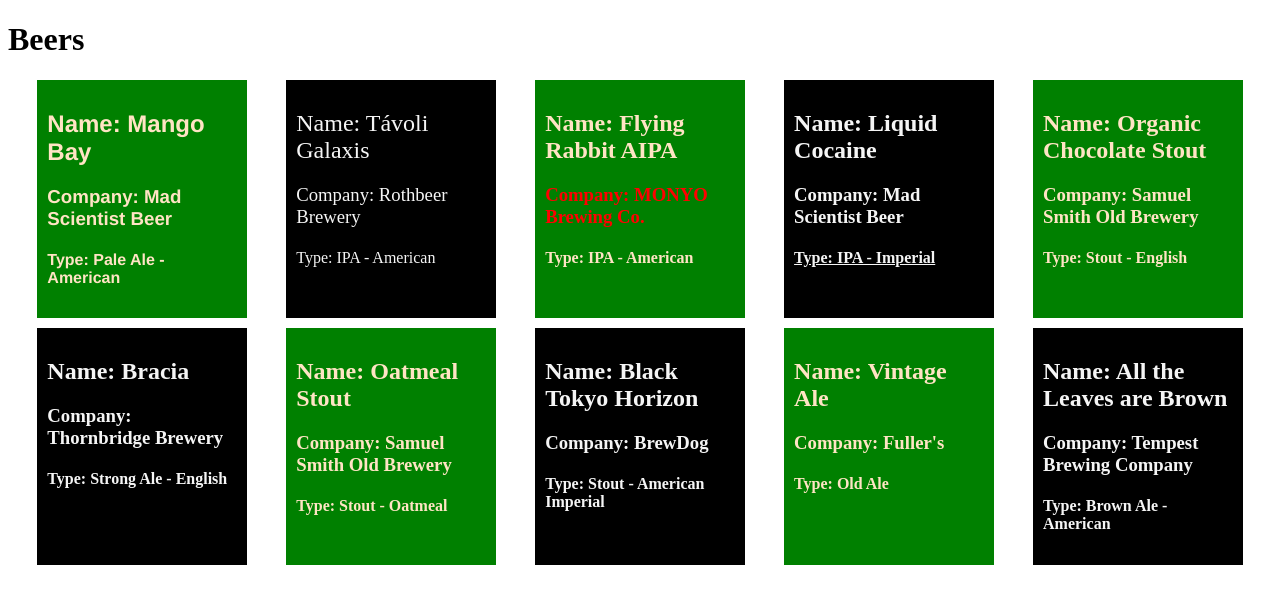
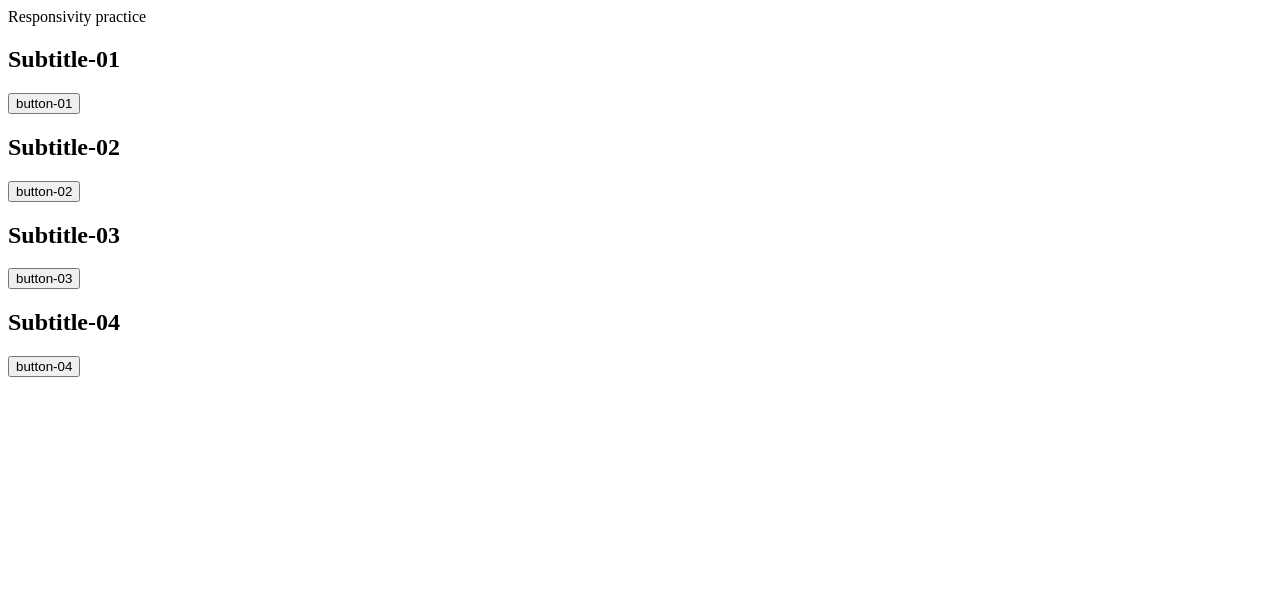
Before and after one commit to pbarna389/5-6th-week, a plain HTML site: page frontend/index.html in a window 1280 px wide. Drawn offline with Linux system fonts and the light colour scheme.

Commit message:
basic elements added

```diff
--- a/frontend/public/script.js
+++ b/frontend/public/script.js
@@ -1,48 +1,40 @@
-console.table(beers.cards);
-
-const beerTitleComponent = () => {
+const headerComponent = (title) => {
     return `
-    <h1>Beers</h1>
+    <header>${title}</header>
     `
 };
 
-const beerSectionComponent = (innerData, id = `beer-0`) => {
+const sectionComponent = (id, button, h2text) => {
     return `
-        <section id=${id}>
-            ${innerData}
-        </section>`
-};
-
-const beerCardComponent = (name, comp, type) => {
-    return `
-        <div>
-            <h1>Name: ${name}</h1>
-            <h3>Company: ${comp}</h3>
-            <h4>Type: ${type}</h4>
-        </div>
+    <section id="${id}">
+        <h2>${h2text}</h2>
+        <button>${button}</button>
+    </section>
     `
 };
 
-const init = () => {
-    const rootElement = document.querySelector('#root');
-    const beerCards = beers.cards;
-
-    rootElement.insertAdjacentHTML('beforebegin', beerTitleComponent());
-
-    for (const element of beerCards) {
-        // let beerData = "";
-        // let beerID = "";
-
-        // beerData += beerCardComponent(element.title, element.sub, element.text);
-        // beerID += `beer-0${beerCards.indexOf(element) + 1}`;
-
-        rootElement.insertAdjacentHTML('beforeend', beerSectionComponent(beerCardComponent(element.title, element.sub, element.text), `beer-0${beerCards.indexOf(element) + 1}`));
-    };
+const footerComponent = () => {
+    return `
+        <footer></footer>
+    `
 };
 
-// A JS létrehoz egy window objektumot, amit a böngésző detektál
-// addEventListener => az eseményfigyelő
-window.addEventListener("load", init);
+const loadEvent = () => {
+    const rootElement = document.querySelector('#root');
 
-//Feladatok: nyomkodni a for ciklusokat ezerrel
-//Extra feladat: kapunk egy ugyanilyen adatstruktúrájú js file-t, egy tök új repoba ugyanezeket meg kell csinálni -> mozifilmes
+    rootElement.insertAdjacentHTML('beforebegin', headerComponent('Responsivity practice'));
+
+    let sections = "";
+    for (let i = 1; i <= 4; i++) {
+        sections += sectionComponent(`id-0${i}`, `button-0${i}`, `Subtitle-0${i}`);
+    };
+
+    rootElement.insertAdjacentHTML('beforebegin', sections);
+
+    rootElement.insertAdjacentHTML('afterend', footerComponent());
+
+    console.log(sections);
+
+};
+
+window.addEventListener("load", loadEvent);
--- a/frontend/style.css
+++ b/frontend/style.css
@@ -9,29 +9,3 @@
   width: 15%;
   padding: 10px;
 }
-
-#root > section:nth-child(odd) {
-  background-color: green;
-  color: bisque;
-}
-
-#root > section:nth-child(even) {
-  background-color: black;
-  color: whitesmoke;
-}
-
-#beer-01 {
-  font-family: "Franklin Gothic Medium", "Arial Narrow", Arial, sans-serif;
-}
-
-#beer-02 > div > * {
-  font-weight: 100;
-}
-
-#beer-03 > div > h3 {
-  color: red;
-}
-
-#beer-04 > div > h4 {
-  text-decoration: underline;
-}
```
